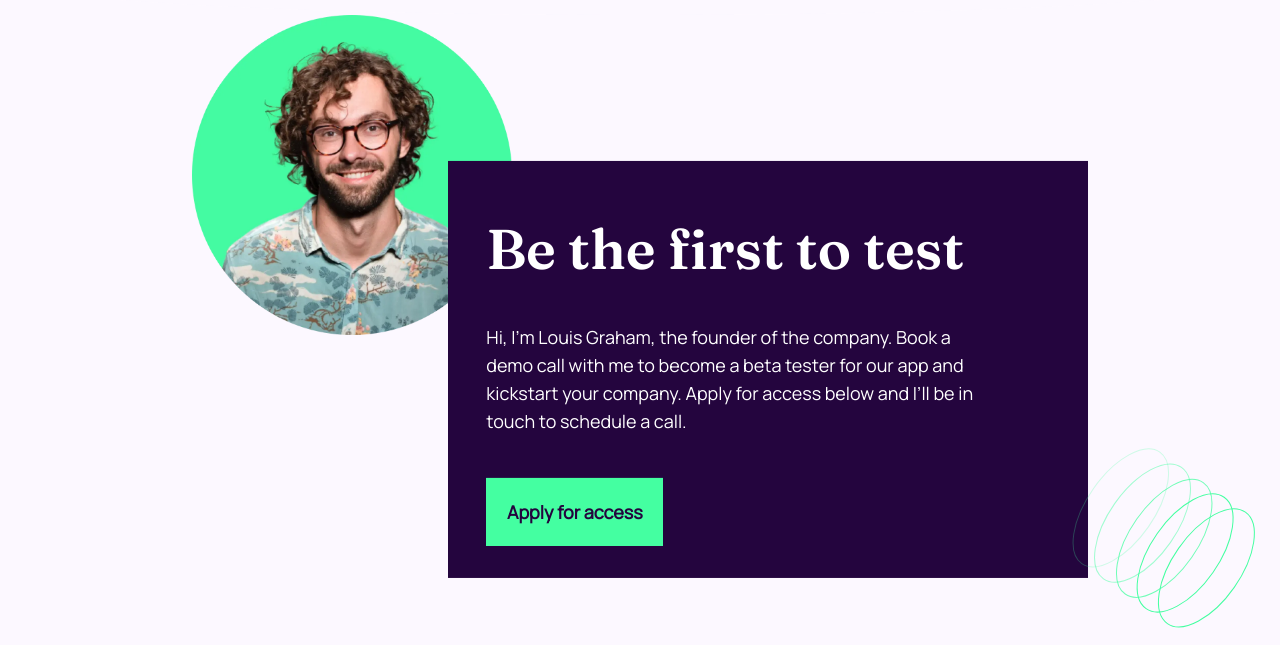
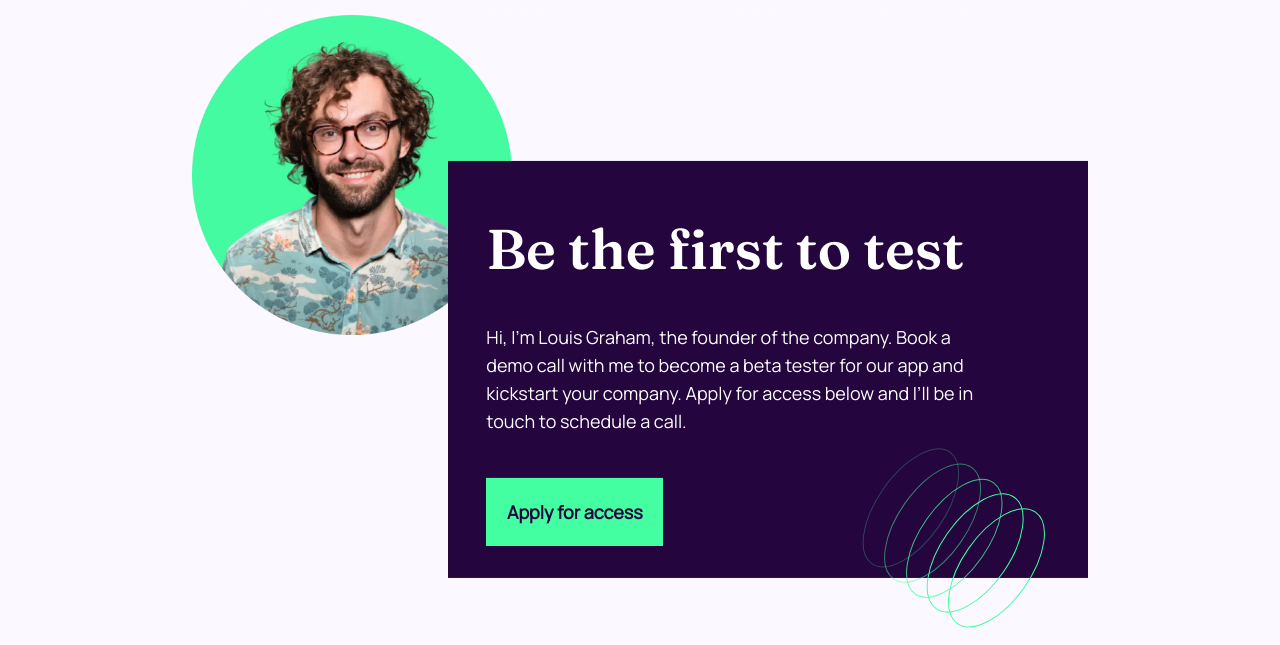
Before and after one commit to gDABLIUolf/Workit-landing-page, a plain HTML site: page index.html in a window 1280 px wide. Shown: the part 1554-2199 px from the top of the page. Drawn offline with Linux system fonts and the light colour scheme.

Commit message:
corrigindo problemas na pagina

```diff
--- a/grid.css
+++ b/grid.css
@@ -580,7 +580,7 @@ footer {
   }
 
   #espiral-3 {
-    transform: translate(165%, 0%);
+    transform: translate(70%, 0%);
   }
 
   footer {
```
